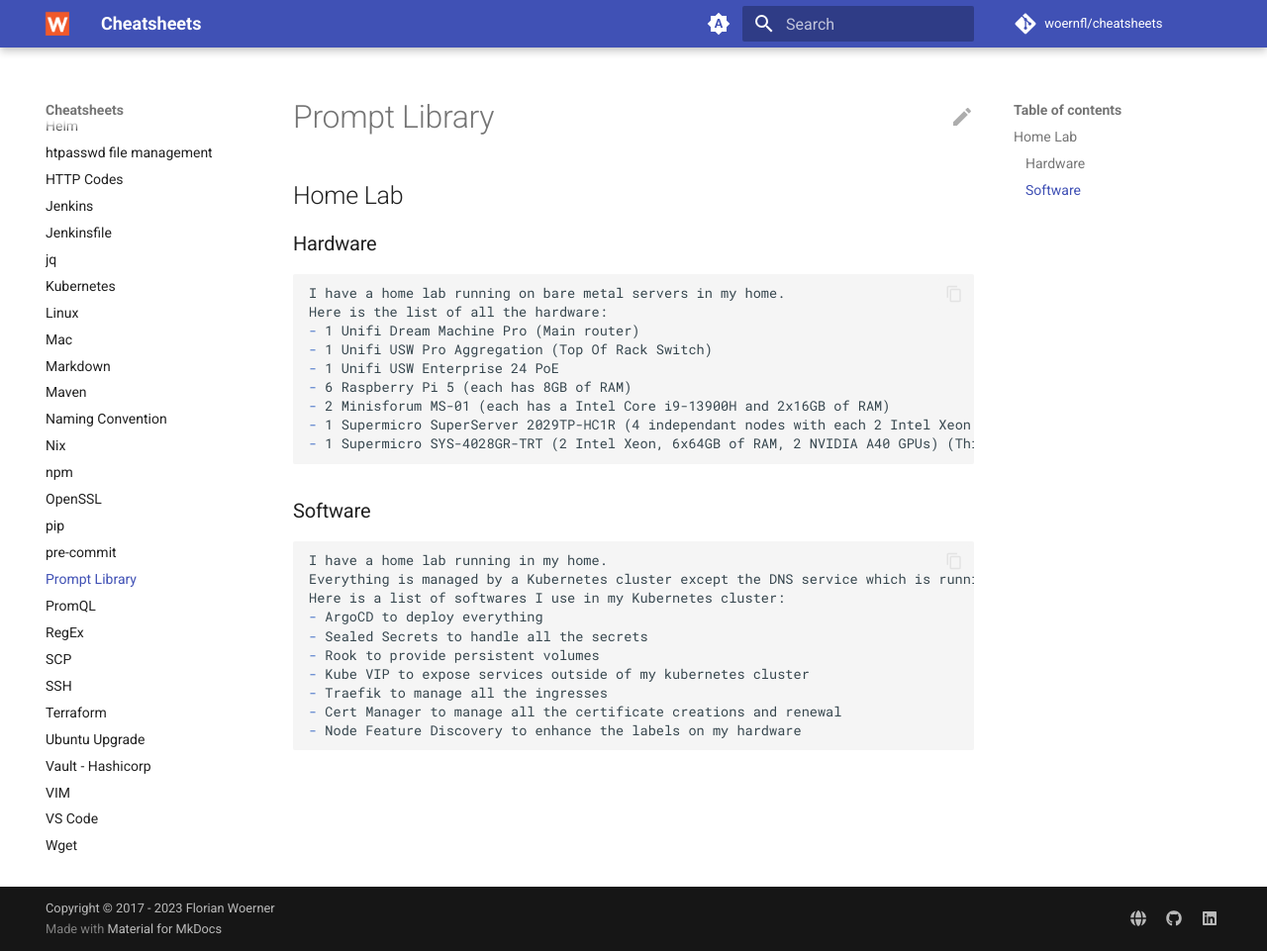
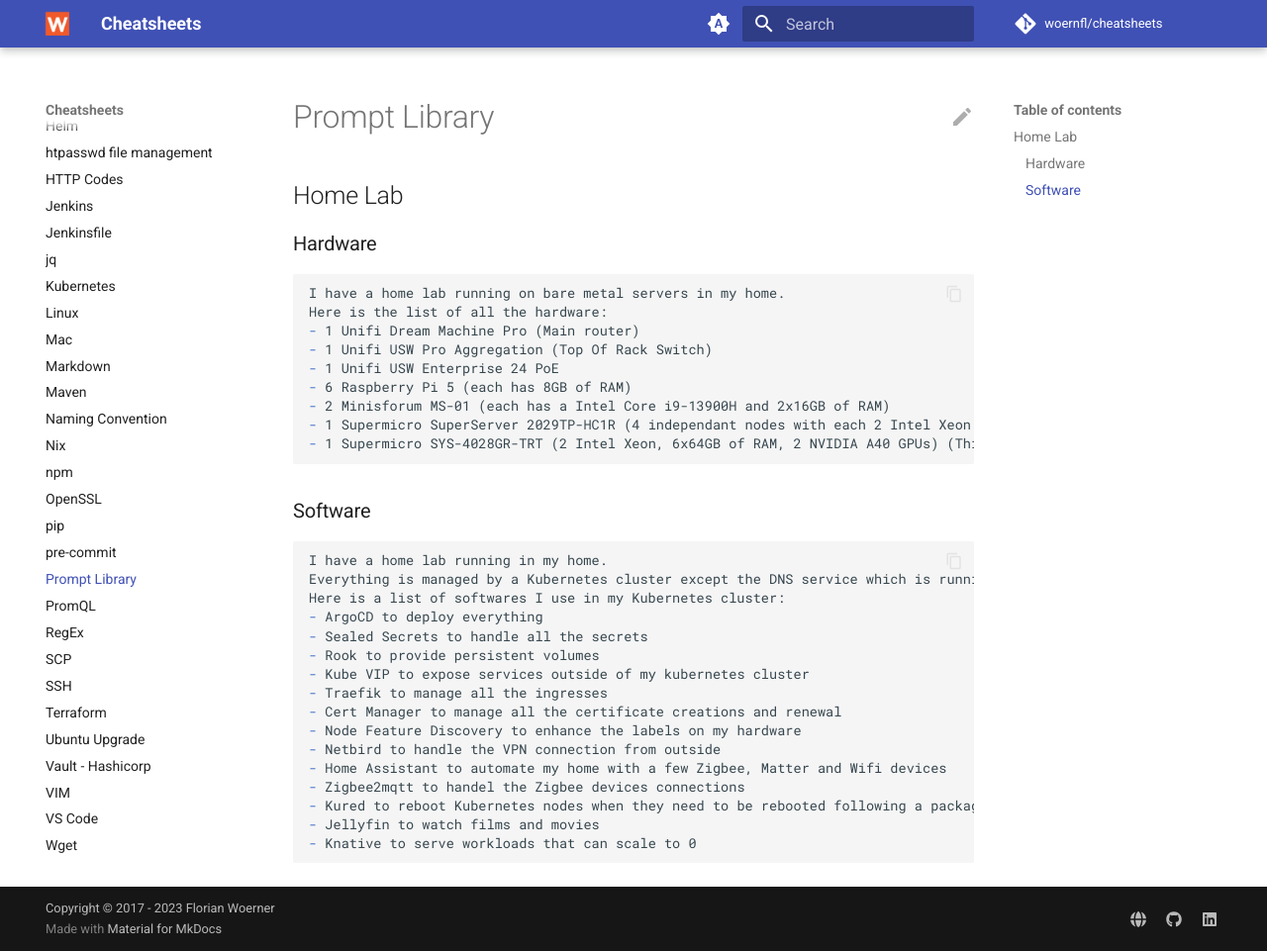
Before and after one commit to woernfl/cheatsheets, an MkDocs documentation site: the page built from docs/prompt-library.md, in a window 1280 px wide and 961 px high. Shown: the whole window at 99% size. Built offline with MkDocs 1.6.1 and Material for MkDocs 9.7.7, drawn with Linux system fonts in a browser that asks for light colours; comment, search, counter and statistics services are not loaded.

Commit message:
Add new tools and services to prompt library (#277)

````diff
--- a/docs/prompt-library.md
+++ b/docs/prompt-library.md
@@ -29,4 +29,10 @@
 - Traefik to manage all the ingresses
 - Cert Manager to manage all the certificate creations and renewal
 - Node Feature Discovery to enhance the labels on my hardware
+- Netbird to handle the VPN connection from outside
+- Home Assistant to automate my home with a few Zigbee, Matter and Wifi devices
+- Zigbee2mqtt to handel the Zigbee devices connections
+- Kured to reboot Kubernetes nodes when they need to be rebooted following a package upgrade
+- Jellyfin to watch films and movies
+- Knative to serve workloads that can scale to 0
 ```
````
